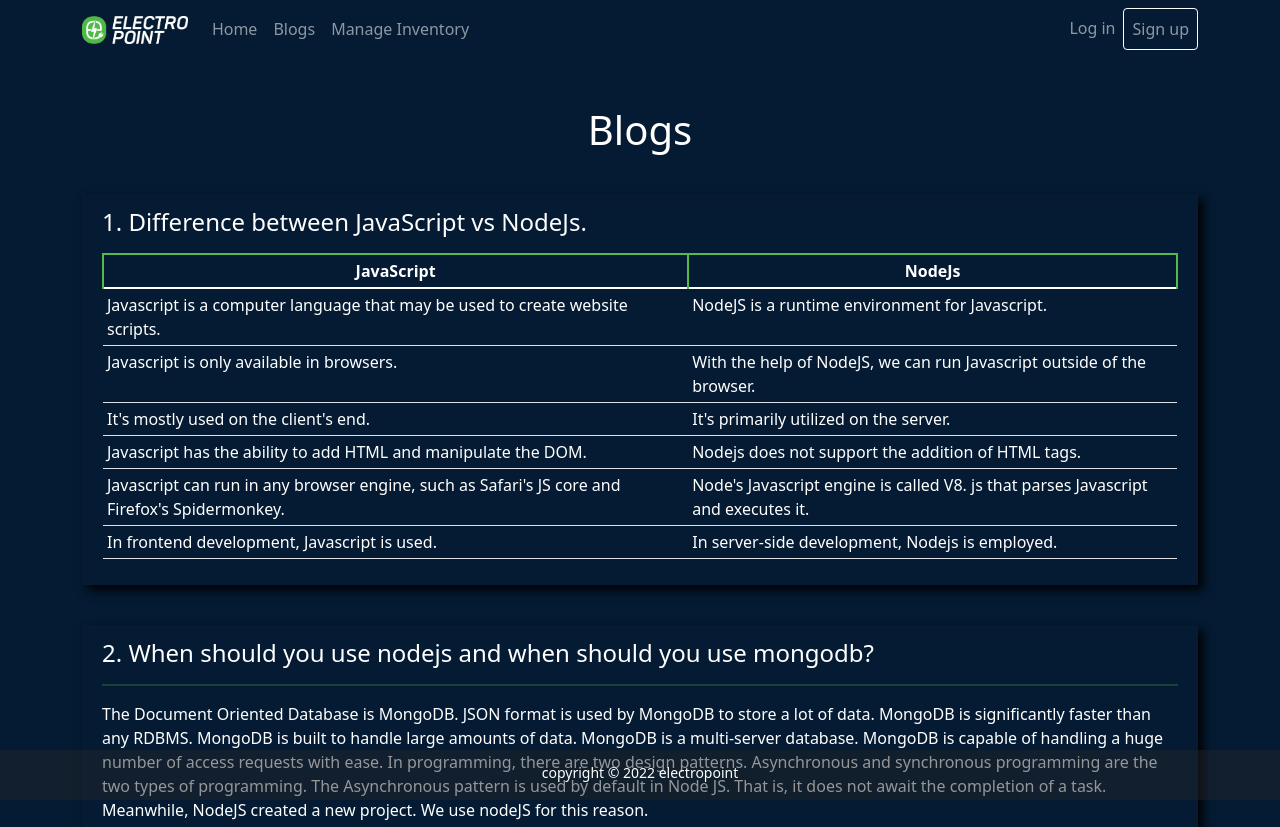
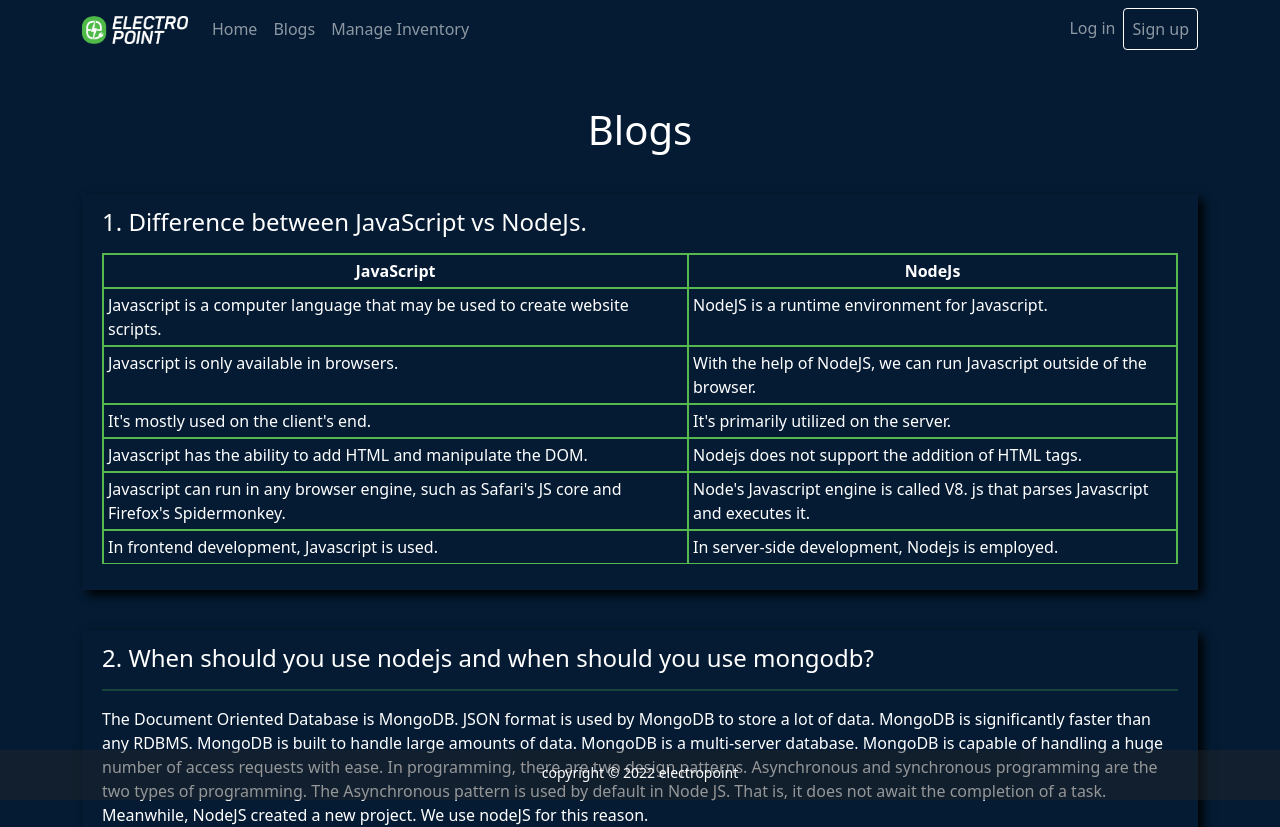
Before and after one commit to mdshahriurahmed/Electro-Point-Client, a React (Create React App) app: page /blogs in a window 1280 px wide. Shown: the top 827 px of the page. Built offline with nearby package versions, Linux system fonts and the light colour scheme; no server answers.

Commit message:
css updated for blogs

```diff
--- a/src/Pages/Blogs/Blogs.css
+++ b/src/Pages/Blogs/Blogs.css
@@ -1,5 +1,9 @@
-.tabledesign th,
-td {
+.tabledesign th {
+    border: 2px solid rgb(86, 185, 78);
+
+}
+
+.tabledesign td {
     border: 2px solid rgb(86, 185, 78);
 
 }
```
